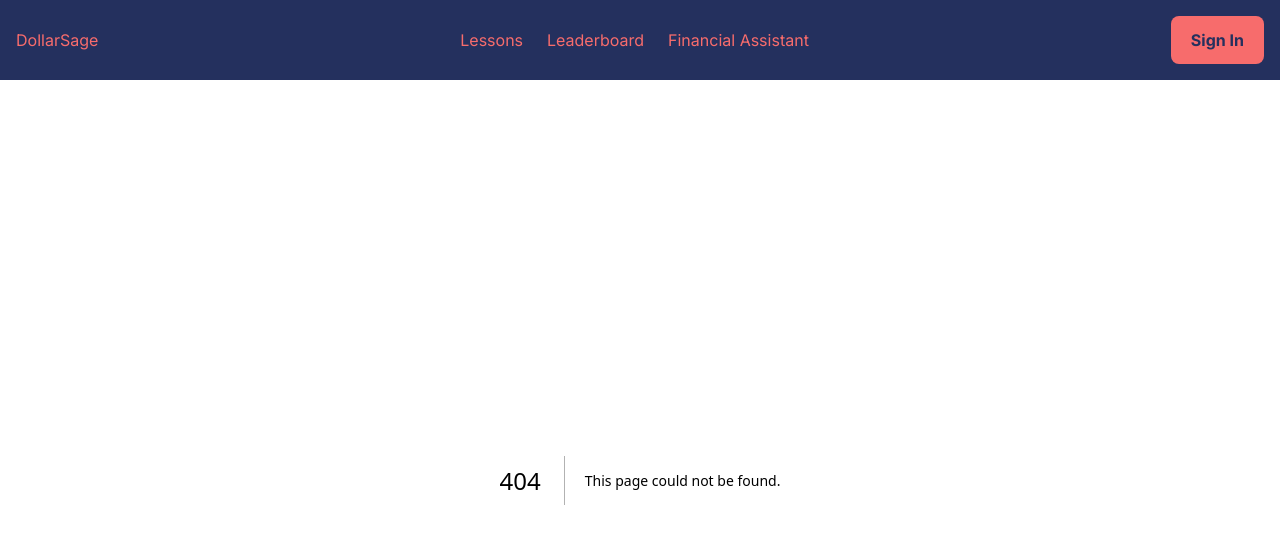
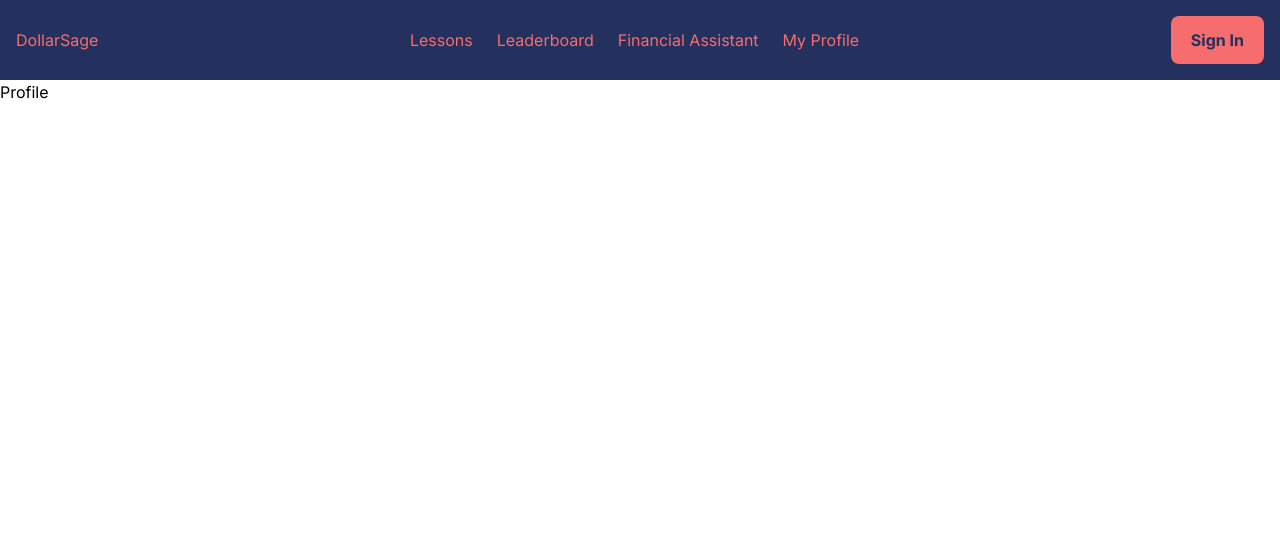
Before and after one commit to bmka20/DollarSage, a Next.js app in the folder dollarsage-app/: page /profile in a window 1280 px wide. Before the commit this address had no page. Shown: the top 544 px of the page. Built offline with nearby package versions, Linux system fonts and the light colour scheme.

Commit message:
added profile and incomplete mongodb logic

```diff
--- a/dollarsage-app/app/components/navigation/navbar/index.tsx
+++ b/dollarsage-app/app/components/navigation/navbar/index.tsx
@@ -36,6 +36,11 @@ const Navbar = ({ toggle }: { toggle: () => void }) => {
                   <p>Financial Assistant</p>
                 </Link>
               </li>
+              <li>
+                <Link href="/profile">
+                  <p>My Profile</p>
+                </Link>
+              </li>
             </ul>
             <Button />
           </div>
--- a/dollarsage-app/app/components/navigation/sidebar/index.tsx
+++ b/dollarsage-app/app/components/navigation/sidebar/index.tsx
@@ -28,13 +28,16 @@ const Sidebar = ({
 
         <ul className="sidebar-nav text-center leading-relaxed text-xl">
           <li>
-            <Link href="/about" onClick={toggle}><p>About Us</p></Link>
+            <Link href="/lessons" onClick={toggle}><p>Lessons</p></Link>
           </li>
           <li>
-            <Link href="/services" onClick={toggle}><p>Services</p></Link>
+            <Link href="/leaderboard" onClick={toggle}><p>Leaderboard</p></Link>
           </li>
           <li>
-            <Link href="/contacts" onClick={toggle}><p>Contacts</p></Link>
+            <Link href="/assistant" onClick={toggle}><p>Financial Assistant</p></Link>
+          </li>
+          <li>
+            <Link href="/profile" onClick={toggle}><p>My Profile</p></Link>
           </li>
         </ul>
       </div>
--- /dev/null
+++ b/dollarsage-app/app/profile/page.tsx
@@ -0,0 +1,9 @@
+import React from 'react'
+
+const Profile = () => {
+  return (
+    <div>Profile</div>
+  )
+}
+
+export default Profile
--- a/dollarsage-app/package.json
+++ b/dollarsage-app/package.json
@@ -15,6 +15,7 @@
     "autoprefixer": "10.4.15",
     "eslint": "8.49.0",
     "eslint-config-next": "13.4.19",
+    "mongoose": "^7.5.0",
     "next": "13.4.19",
     "postcss": "8.4.29",
     "react": "18.2.0",
```
Also changed, not shown: dollarsage-app/lib/mongodb.tsx (added, +17 -0 lines), 2 other files (tests, documents, lock files or other folders).
